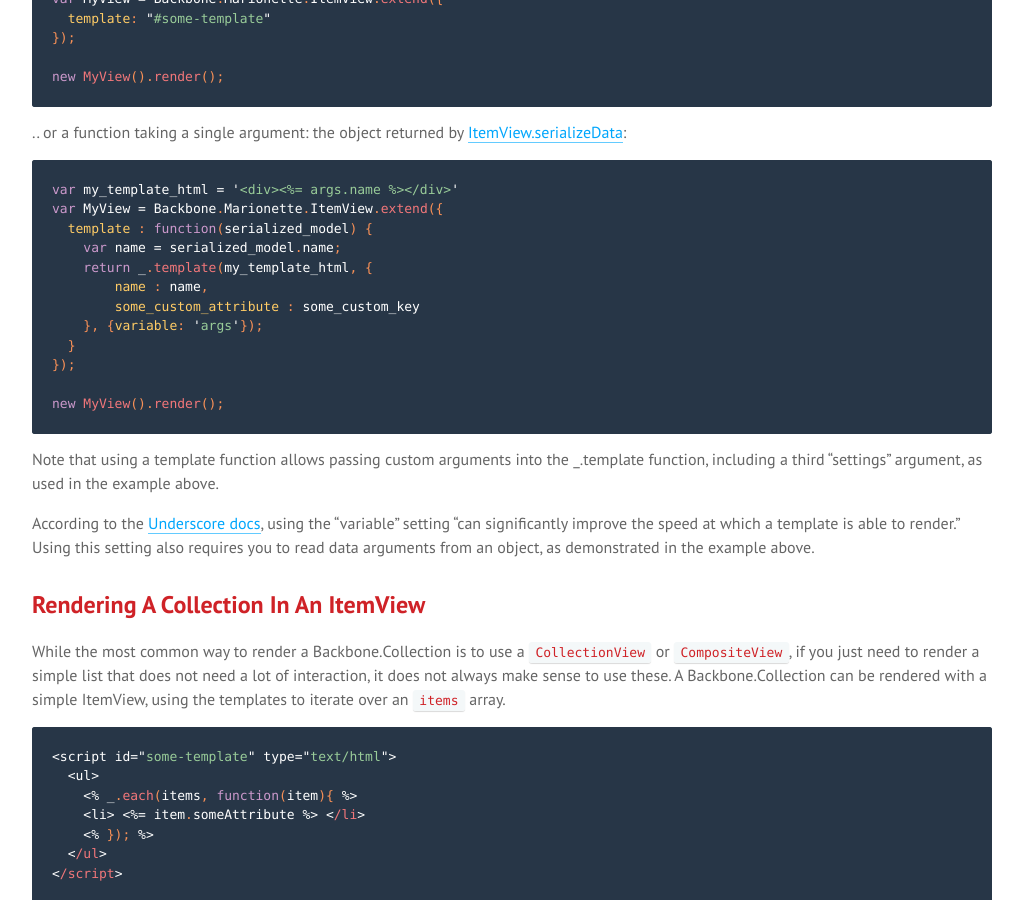
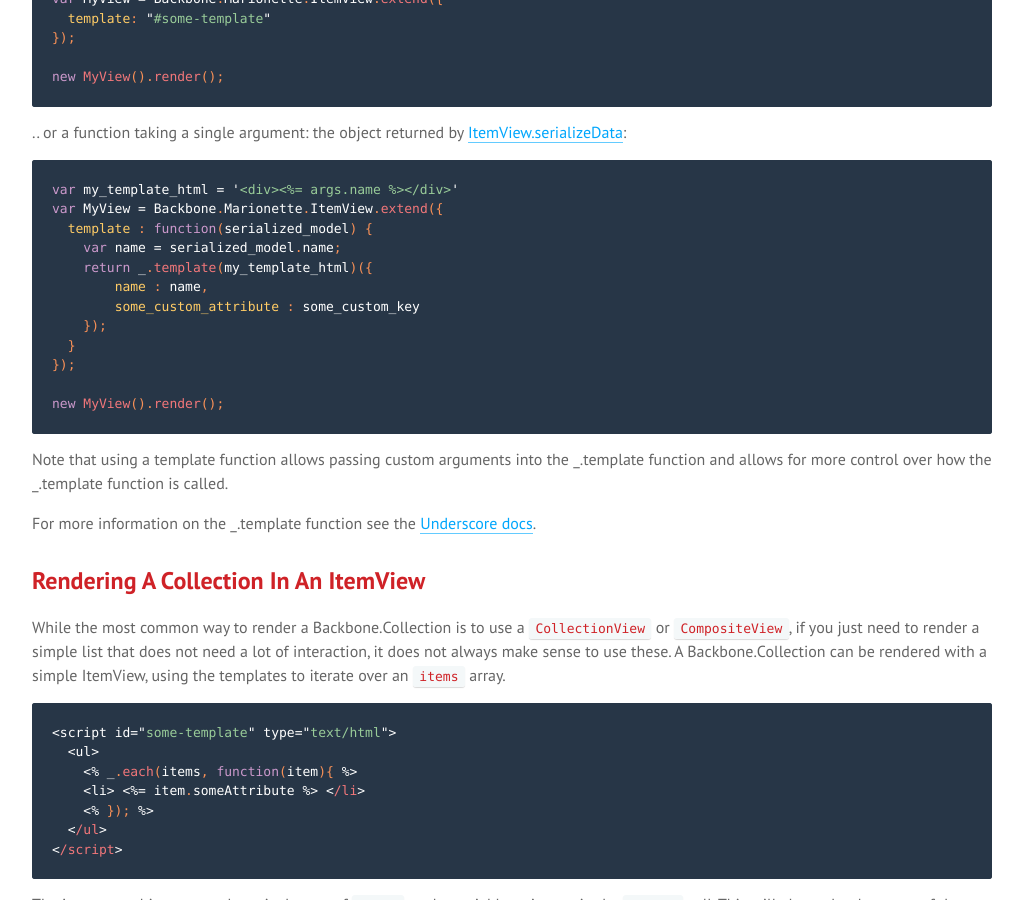
Before and after one commit to sadcitizen/marionettejs.ru, a Jekyll site: the page built from _posts/2014-04-20-itemview.md, in a window 1280 px wide and 900 px high, scrolled down 1324 px. Shown: the whole window, without its empty margins (128-1151 px from the left). Built offline with Jekyll 4.4.1, drawn with Linux system fonts in a browser that asks for light colours; some web fonts are replaced; Markdown is read by kramdown in place of the engine named in the settings.

Commit message:
update ru/ItemView

````diff
--- a/_includes/translation/ru/marionette.itemview.md
+++ b/_includes/translation/ru/marionette.itemview.md
@@ -57,22 +57,19 @@
 var MyView = Backbone.Marionette.ItemView.extend({
   template : function(serialized_model) {
     var name = serialized_model.name;
-    return _.template(my_template_html, {
+    return _.template(my_template_html)({
         name : name,
         some_custom_attribute : some_custom_key
-    }, {variable: 'args'});
+    });
   }
 });
 
 new MyView().render();
 ```
 
-Note that using a template function allows passing custom arguments into the _.template function,
-including a third "settings" argument, as used in the example above.
+Note that using a template function allows passing custom arguments into the _.template function and allows for more control over how the _.template function is called.
 
-According to the [Underscore docs](http://underscorejs.org/#template), using the "variable" setting
-"can significantly improve the speed at which a template is able to render." Using this setting
-also requires you to read data arguments from an object, as demonstrated in the example above.
+For more information on the _.template function see the [Underscore docs](http://underscorejs.org/#template).
 
 ## Rendering A Collection In An ItemView
 
````
